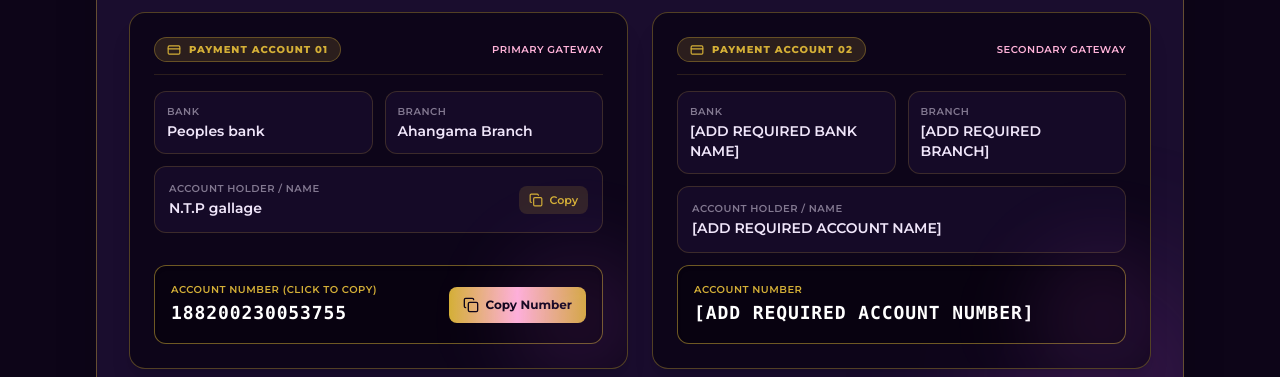
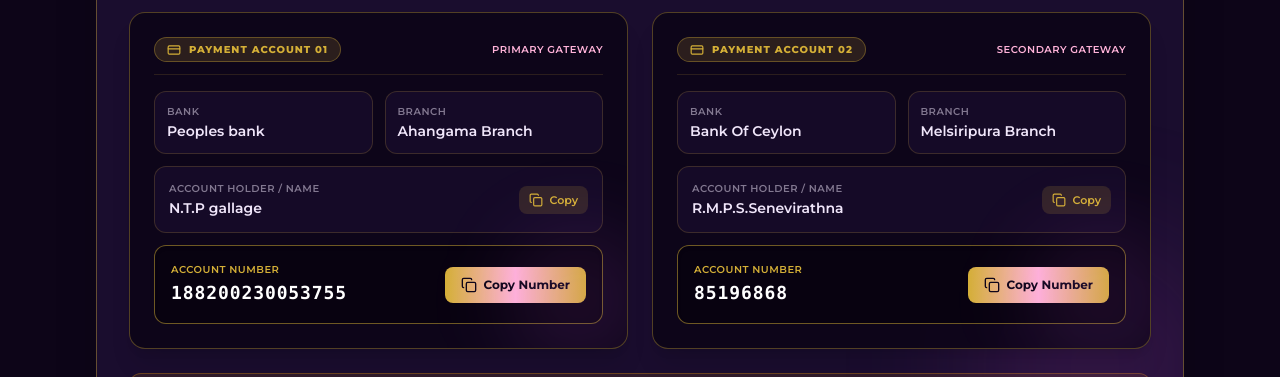
Before and after one commit to tmz-0x/Memoria, a React (Vite) app: page /tickets in a window 1280 px wide. Shown: the part 1120-1497 px from the top of the page. Built offline with nearby package versions, Linux system fonts and the light colour scheme; no server answers.

Commit message:
fix(payment): implement robust fallback clipboard copy and clickable account number

```diff
--- a/src/components/public/PaymentDetails.tsx
+++ b/src/components/public/PaymentDetails.tsx
@@ -31,14 +31,61 @@
 }) => {
   const [copiedField, setCopiedField] = useState<string | null>(null);
 
-  const copyToClipboard = (text: string, fieldName: string) => {
+  const copyToClipboard = async (text: string, fieldName: string) => {
     // Don't copy placeholder text
-    if (text.includes('[ADD REQUIRED')) return;
-    navigator.clipboard.writeText(text);
+    if (!text || text.includes('[ADD REQUIRED')) return;
+
+    const trimmedText = text.trim();
+    let copied = false;
+
+    // Method 1: Modern navigator.clipboard API (requires secure context / user interaction)
+    if (
+      typeof navigator !== 'undefined' &&
+      navigator.clipboard &&
+      typeof navigator.clipboard.writeText === 'function'
+    ) {
+      try {
+        await navigator.clipboard.writeText(trimmedText);
+        copied = true;
+      } catch (err) {
+        console.warn('navigator.clipboard.writeText failed, attempting execCommand fallback:', err);
+      }
+    }
+
+    // Method 2: Universal execCommand fallback (works over HTTP, mobile webviews, iframes)
+    if (!copied && typeof document !== 'undefined') {
+      try {
+        const textarea = document.createElement('textarea');
+        textarea.value = trimmedText;
+        textarea.style.position = 'fixed';
+        textarea.style.top = '0';
+        textarea.style.left = '-9999px';
+        textarea.style.width = '2em';
+        textarea.style.height = '2em';
+        textarea.style.padding = '0';
+        textarea.style.border = 'none';
+        textarea.style.outline = 'none';
+        textarea.style.boxShadow = 'none';
+        textarea.style.background = 'transparent';
+        textarea.style.opacity = '0';
+        textarea.setAttribute('readonly', '');
+        document.body.appendChild(textarea);
+
+        textarea.select();
+        textarea.setSelectionRange(0, trimmedText.length);
+
+        copied = document.execCommand('copy');
+        document.body.removeChild(textarea);
+      } catch (fallbackErr) {
+        console.error('Clipboard fallback copy failed:', fallbackErr);
+      }
+    }
+
+    // Provide immediate positive feedback in the UI
     setCopiedField(fieldName);
     setTimeout(() => {
       setCopiedField(null);
-    }, 1500);
+    }, 2000);
   };
 
   const acc1: PaymentAccountInfo = {
@@ -54,11 +101,11 @@
   const acc2: PaymentAccountInfo = {
     accountLabel: account2?.accountLabel || 'Payment Account 02',
     badge: account2?.badge || 'Secondary Gateway',
-    bankName: account2?.bankName || '[ADD REQUIRED BANK NAME]',
-    accountName: account2?.accountName || '[ADD REQUIRED ACCOUNT NAME]',
-    accountNumber: account2?.accountNumber || '[ADD REQUIRED ACCOUNT NUMBER]',
-    branch: account2?.branch || '[ADD REQUIRED BRANCH]',
-    isPlaceholder: account2?.isPlaceholder ?? true,
+    bankName: account2?.bankName || 'Bank Of Ceylon',
+    accountName: account2?.accountName || 'R.M.P.S.Senevirathna ',
+    accountNumber: account2?.accountNumber || '85196868',
+    branch: account2?.branch || 'Melsiripura Branch',
+    isPlaceholder: account2?.isPlaceholder ?? false,
   };
 
   const accounts = [acc1, acc2];
@@ -172,25 +219,46 @@
 
               {/* Account Number with Prominent Copy Button */}
               <div className="p-3.5 sm:p-4 rounded-xl bg-[#080210] border border-[#D4AF37]/50 flex flex-col sm:flex-row sm:items-center justify-between gap-3 shadow-inner mt-auto min-w-0">
-                <div className="min-w-0 flex-1">
-                  <span className="block text-[10px] font-heading uppercase tracking-wider text-[#D4AF37] mb-0.5">
-                    Account Number {isSecondPlaceholder ? '' : '(Click to copy)'}
-                  </span>
-                  <span className="font-mono text-sm sm:text-base lg:text-lg font-bold text-white tracking-wider break-all select-all block">
+                <div
+                  className={`min-w-0 flex-1 ${!isSecondPlaceholder ? 'cursor-pointer group/num' : ''}`}
+                  onClick={() => {
+                    if (!isSecondPlaceholder) {
+                      copyToClipboard(acc.accountNumber.replace(/\s+/g, ''), `${accId}-accountNumber`);
+                    }
+                  }}
+                  title={!isSecondPlaceholder ? 'Click to copy account number' : undefined}
+                >
+                  <div className="flex items-center gap-2 mb-0.5">
+                    <span className="block text-[10px] font-heading uppercase tracking-wider text-[#D4AF37]">
+                      Account Number
+                    </span>
+                    {!isSecondPlaceholder && (
+                      <span className="text-[10px] font-heading text-[#FF8FC7]/80 opacity-0 group-hover/num:opacity-100 transition-opacity">
+                        (Click to copy)
+                      </span>
+                    )}
+                  </div>
+                  <span className="font-mono text-sm sm:text-base lg:text-lg font-bold text-white tracking-wider break-all select-all block group-hover/num:text-[#D4AF37] transition-colors">
                     {acc.accountNumber}
                   </span>
                 </div>
                 {!isSecondPlaceholder && (
                   <button
                     type="button"
-                    onClick={() =>
-                      copyToClipboard(acc.accountNumber.replace(/[^0-9]/g, ''), `${accId}-accountNumber`)
-                    }
-                    className="w-full sm:w-auto px-3.5 py-2 sm:py-2.5 rounded-lg bg-gradient-to-r from-[#D4AF37] via-[#FFB3D9] to-[#D4AF37] text-[#0D0518] text-xs font-heading font-bold flex items-center justify-center gap-1.5 hover:shadow-[0_0_15px_rgba(212,175,55,0.6)] transition-all cursor-pointer shrink-0 active:scale-95 whitespace-nowrap"
+                    onClick={(e) => {
+                      e.stopPropagation();
+                      copyToClipboard(acc.accountNumber.replace(/\s+/g, ''), `${accId}-accountNumber`);
+                    }}
+                    aria-label={`Copy account number ${acc.accountNumber}`}
+                    className={`w-full sm:w-auto px-4 py-2.5 rounded-lg text-xs font-heading font-bold flex items-center justify-center gap-1.5 transition-all cursor-pointer shrink-0 active:scale-95 whitespace-nowrap ${
+                      copiedField === `${accId}-accountNumber`
+                        ? 'bg-emerald-500 text-white shadow-[0_0_15px_rgba(16,185,129,0.5)]'
+                        : 'bg-gradient-to-r from-[#D4AF37] via-[#FFB3D9] to-[#D4AF37] text-[#0D0518] hover:shadow-[0_0_15px_rgba(212,175,55,0.6)]'
+                    }`}
                   >
                     {copiedField === `${accId}-accountNumber` ? (
                       <>
-                        <Check className="w-4 h-4 text-[#0D0518]" />
+                        <Check className="w-4 h-4 text-white" />
                         <span>Copied ✓</span>
                       </>
                     ) : (
```
